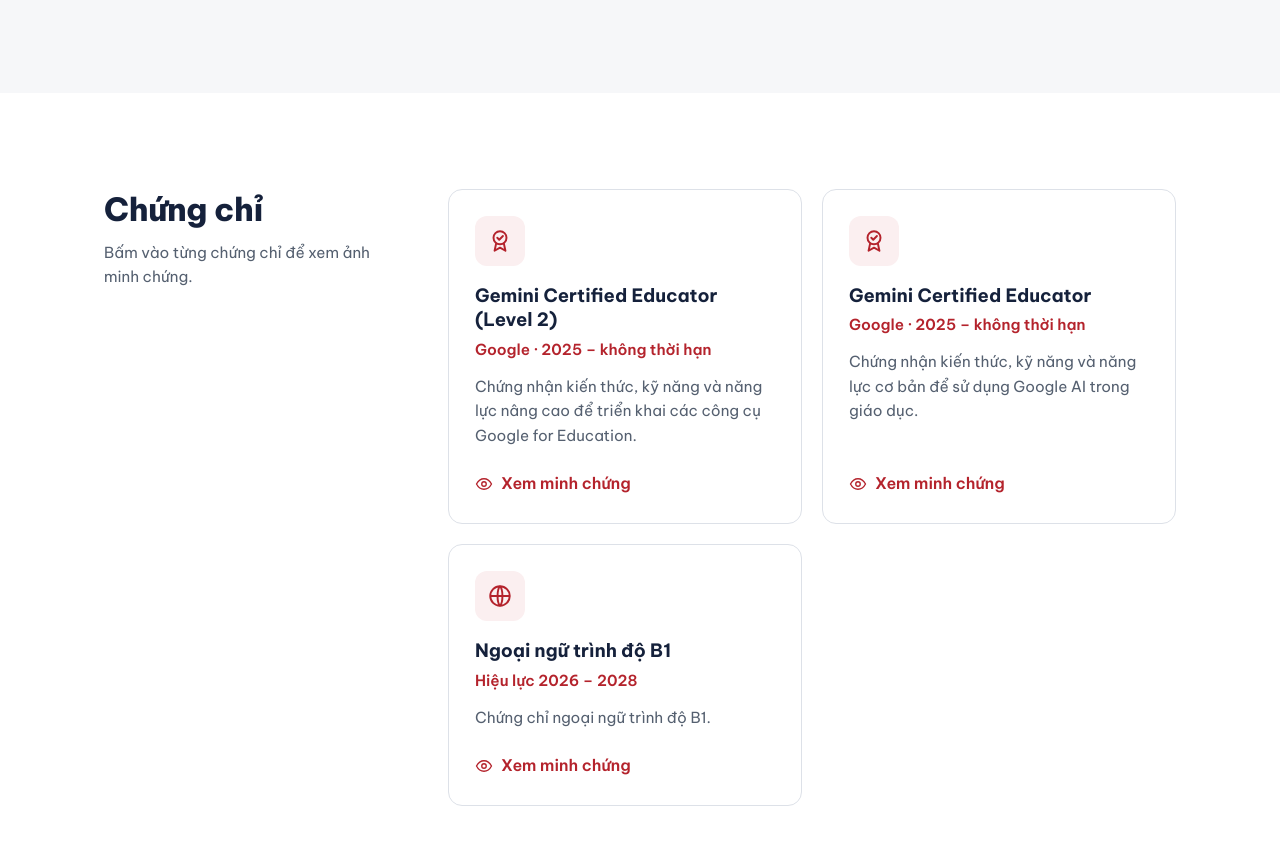
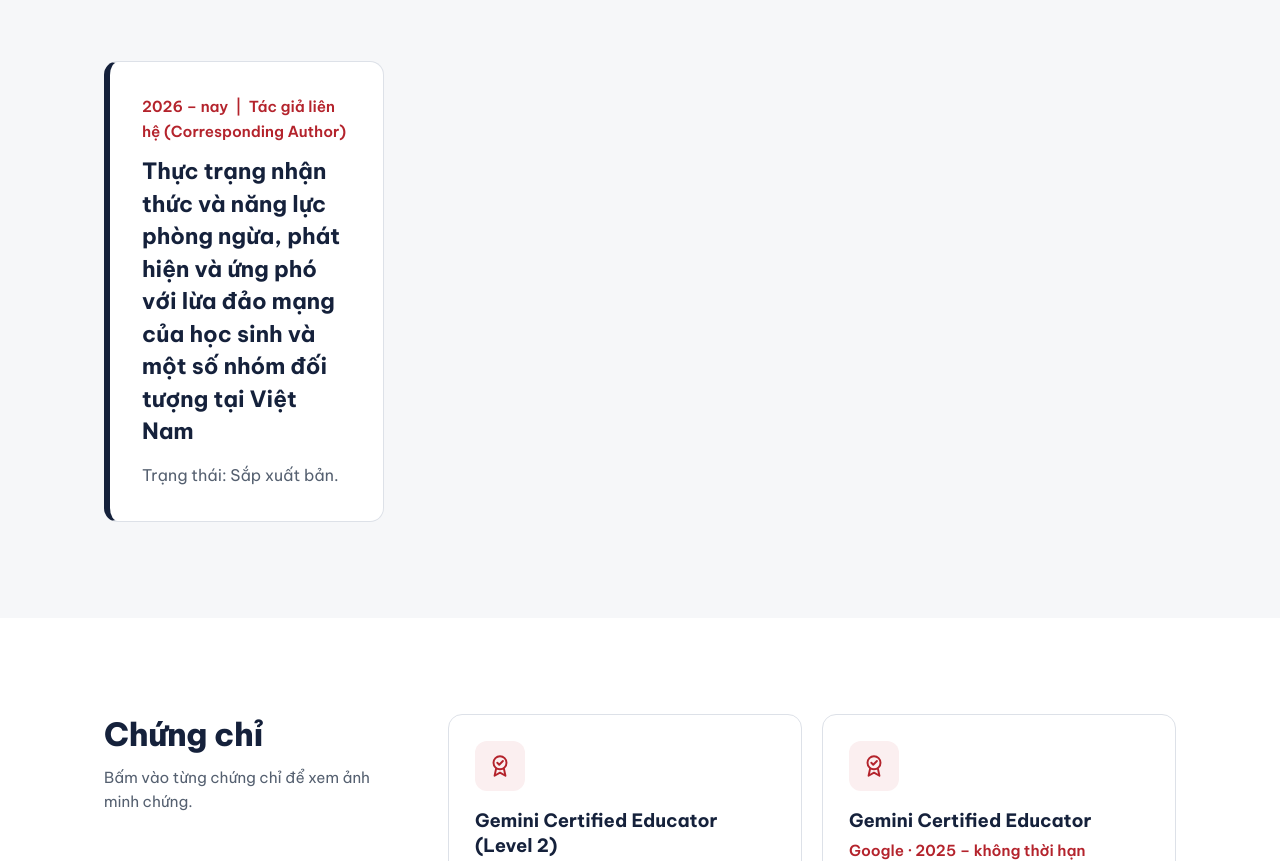
Before and after one commit to HongVanKhuong/Porfolio, a plain HTML site: page index.html in a window 1280 px wide. Shown: the part 3057-3918 px from the top of the page. Drawn offline with Linux system fonts and the light colour scheme.

Commit message:
Modify GPA and add new project information
Updated educational qualifications and added new project details.

```diff
--- a/index.html
+++ b/index.html
@@ -130,10 +130,11 @@
               <!--
                 Khi có số liệu, bỏ chú thích và điền vào:
                 <ul class="edu__list">
-                  <li>GPA: ...</li>
+                  <li>GPA: 2.8 </li>
                   <li>Điểm rèn luyện: ...</li>
-                  <li>Xếp loại tốt nghiệp: ...</li>
-                  <li>Xếp loại thực tập: ...</li>
+                  <li>Xếp loại tốt nghiệp: Khá</li>
+                  <li> Điểm thực tập: 10.0</li>
+                  <li>Xếp loại thực tập: Xuất sắc</li>
                 </ul>
               -->
             </article>
@@ -239,7 +240,17 @@
               của học sinh phổ thông (K-12).
             </p>
           </article>
+          <article class="project">
+            <p class="project__meta">2026 – nay &nbsp;|&nbsp; Tác giả liên hệ (Corresponding Author)</p>
+            <h3>
+              Thực trạng nhận thức và năng lực phòng ngừa, phát hiện và ứng phó với lừa đảo mạng của học sinh và một số nhóm đối tượng tại Việt Nam
+            </h3>
+            <p>
+              Trạng thái: Sắp xuất bản.
+            </p>
+          </article>
         </div>
+
       </section>
 
       <!-- ============ Chứng chỉ ============ -->
```
